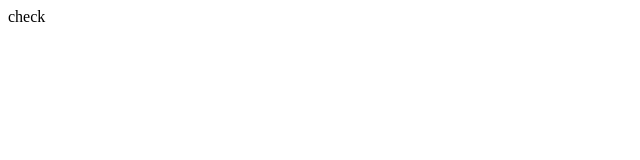
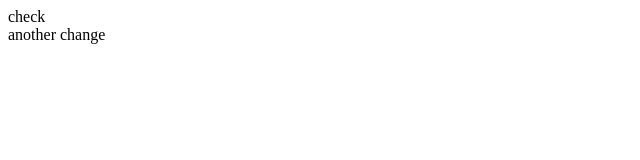
Before and after one commit to paul-ondev/weather, a plain HTML site: page index.html in a window 1280 px wide. Shown: the full height of the page, 0-640 px from the left. Drawn offline with Linux system fonts and the light colour scheme.

Commit message:
test test commit

```diff
--- a/index.html
+++ b/index.html
@@ -8,5 +8,6 @@
 </head>
 <body>
     <div class="block">check</div>
+    <div class="test_class">another change</div>
 </body>
 </html>
```
